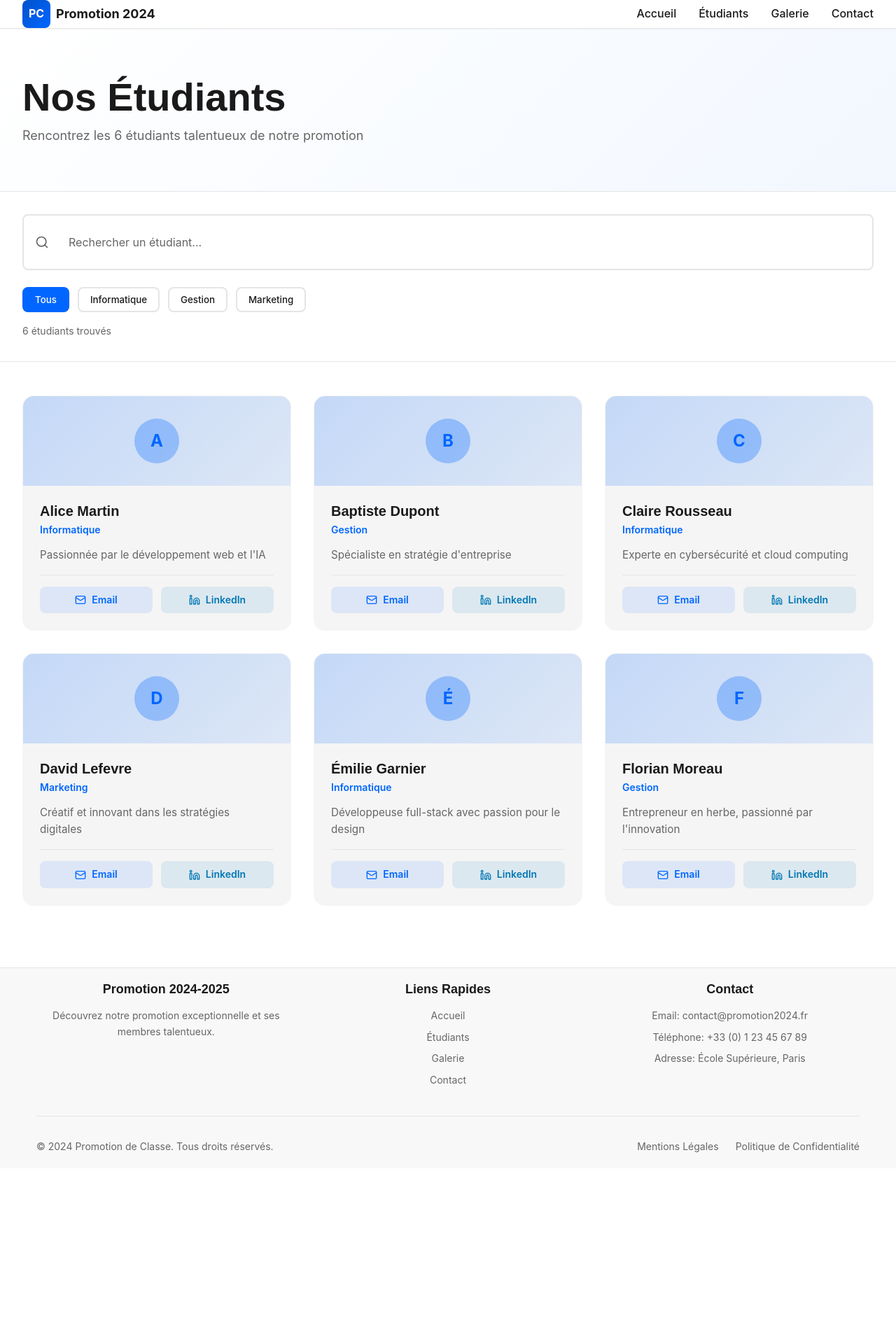
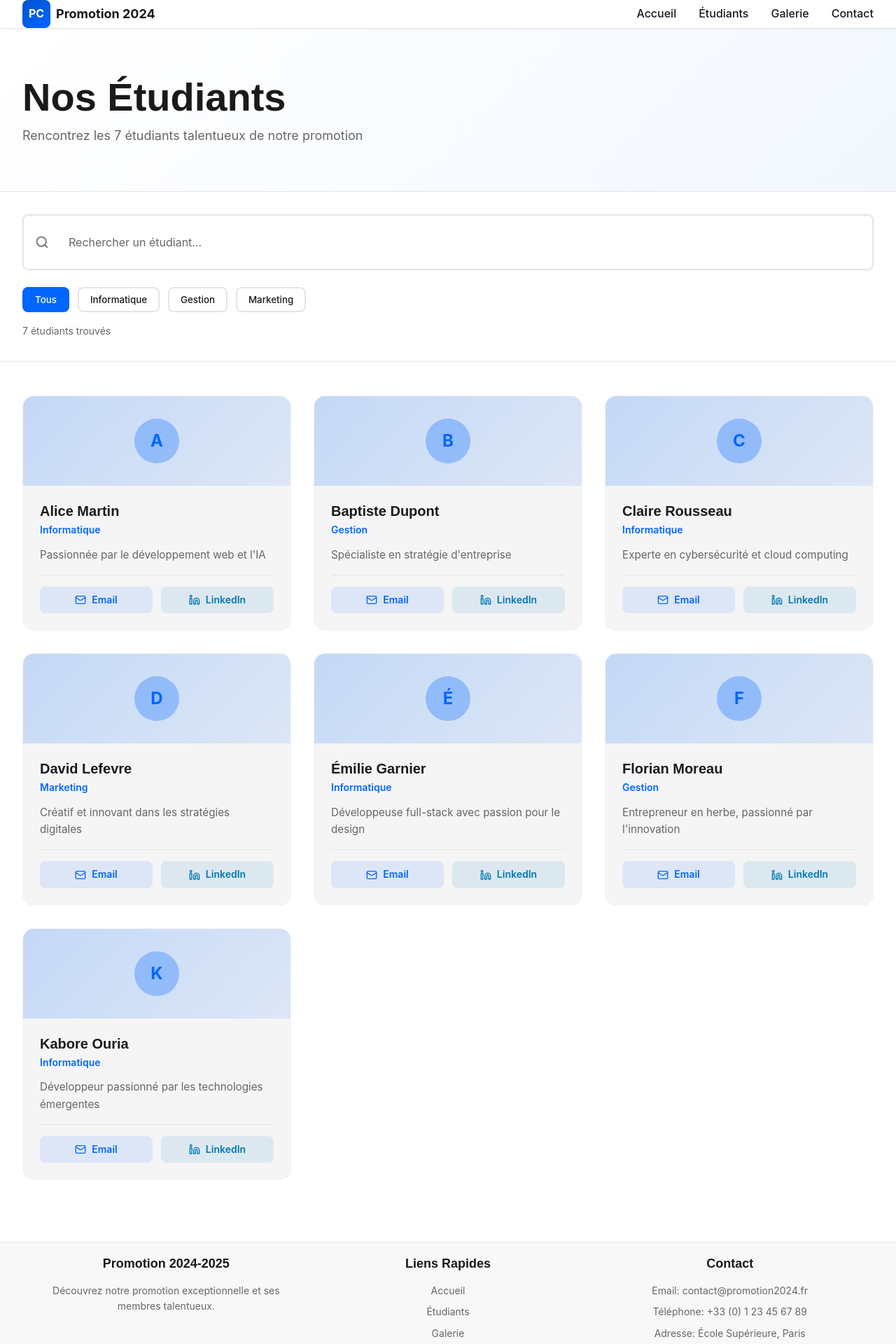
Before and after one commit to Severin-Dembele/ci_cd, a React (Vite) app: page /etudiants in a window 1280 px wide. Shown: the top 1920 px of the page at 70% size. Before the commit the page ends 1669 px from the top, so only its background shows below. Built offline with nearby package versions, Linux system fonts and the light colour scheme.

Commit message:
Ajout de mes informations

```diff
--- a/src/pages/Etudiants.tsx
+++ b/src/pages/Etudiants.tsx
@@ -60,6 +60,14 @@ const STUDENTS: Student[] = [
     bio: 'Entrepreneur en herbe, passionné par l\'innovation',
     email: 'florian.moreau@example.com',
     linkedin: 'linkedin.com/in/florian-moreau',
+  },
+  {
+    id: 7,
+    name: 'Kabore Ouria',
+    specialization: 'Informatique',
+    bio: 'Développeur passionné par les technologies émergentes',
+    email: 'ouriakabore16@gmail.com',
+    linkedin: 'linkedin.com/in/ouria-kabore',
   },
 ];
 
```
Also changed, not shown: 1 other file (tests, documents, lock files or other folders).
